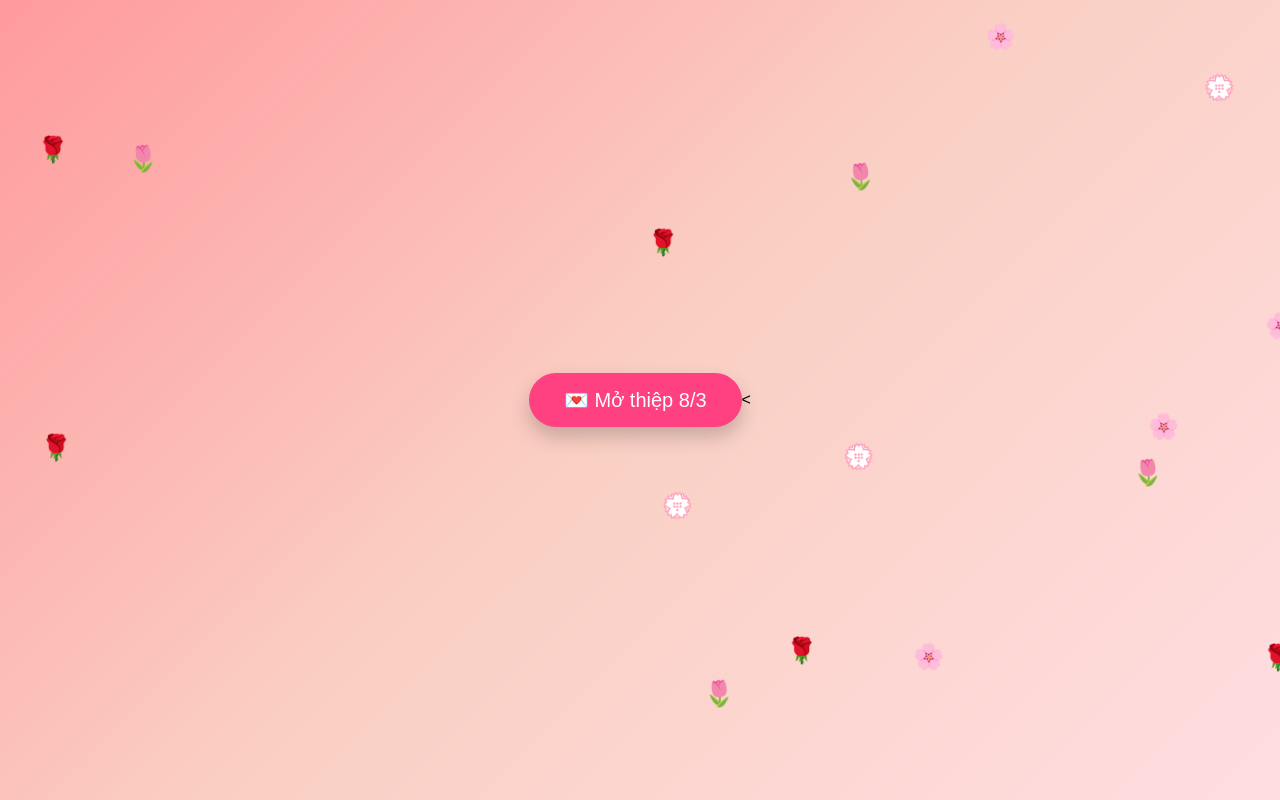
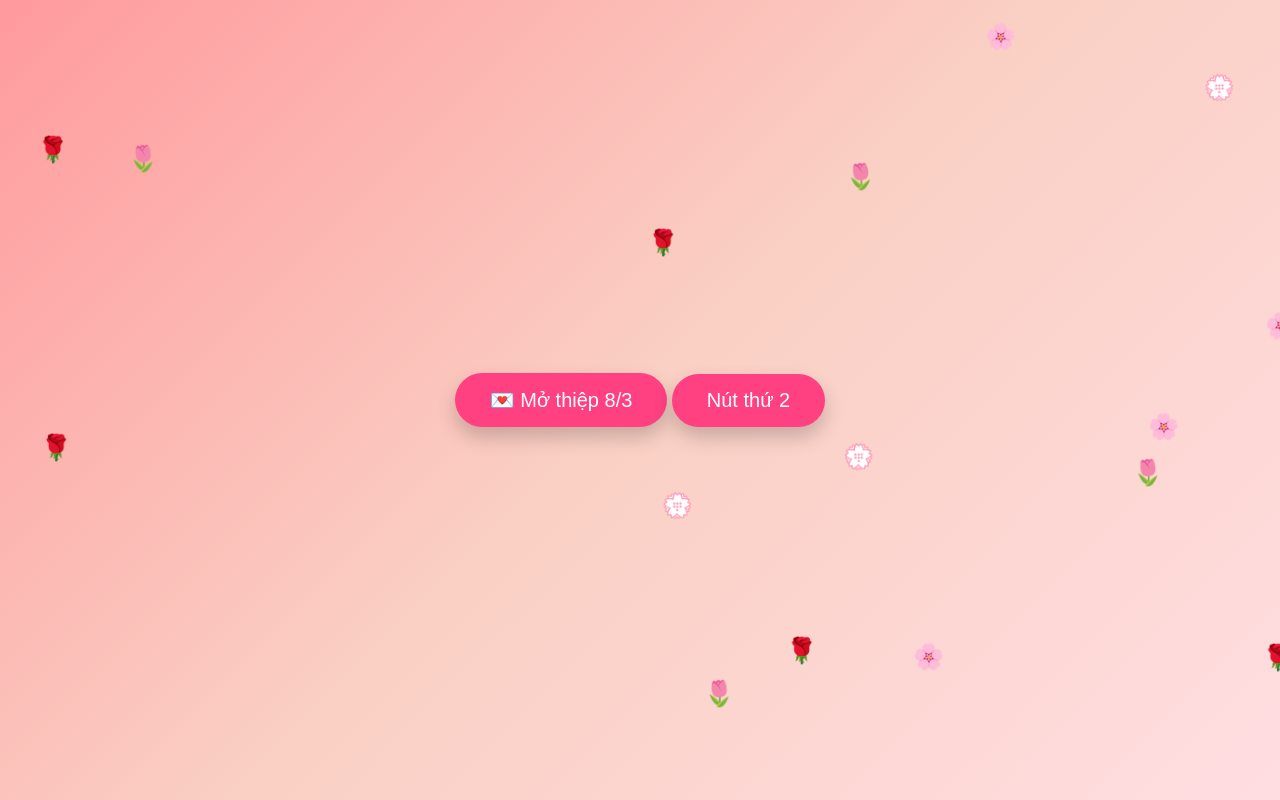
Before and after one commit to datkqphpro/cuccut, a plain HTML site: page index.html in a window 1280 px wide. Drawn offline with Linux system fonts and the light colour scheme.

Commit message:
Update index.html

```diff
--- a/index.html
+++ b/index.html
@@ -74,6 +74,7 @@ h1{
 <div class="container">
 
 <button onclick="openCard()">💌 Mở thiệp 8/3</button>
+<button onclick="openCard()">Nút thứ 2</button>
 
 <div class="card" id="card">
 <h1>🌸 Chúc Mừng Ngày 8/3 🌸</h1>
@@ -87,7 +88,7 @@ h1{
 
 </div>
 
-<<audio id="music" loop>
+<audio id="music" loop>
 <source src="co-chac-yeu-la-day.mp3" type="audio/mpeg">
 </audio>
 
@@ -101,7 +102,6 @@ document.getElementById("music").play();
 setTimeout(()=>{document.getElementById("line1").innerHTML="Chúc em một ngày 8/3 thật vui vẻ 🌸";},1000);
 setTimeout(()=>{document.getElementById("line2").innerHTML="Luôn xinh đẹp, hạnh phúc và thành công 💖";},3000);
 setTimeout(()=>{document.getElementById("line3").innerHTML="lúc nào cũng thật hạnh phúc nhaaaaaaa ✨";},5000);
-
 
 }
 
```
